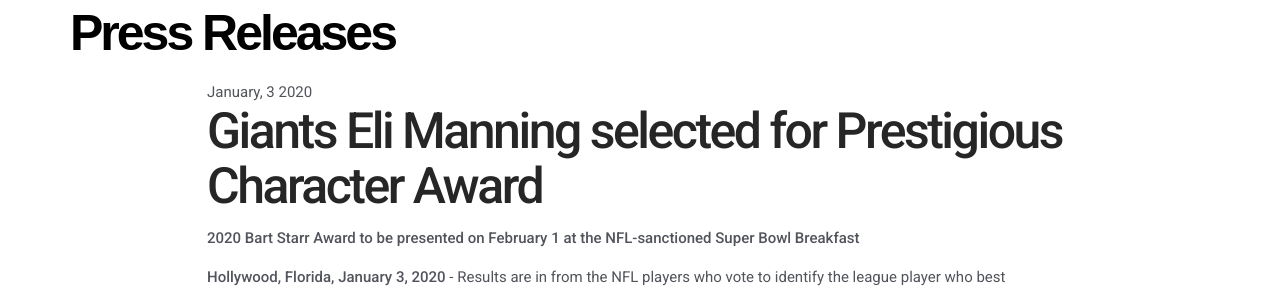
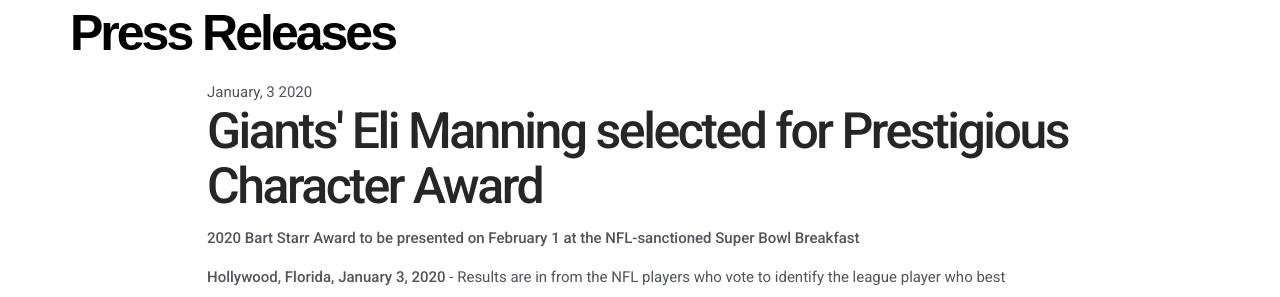
Before and after one commit to AIAUSA/Superbowl, a Jekyll site: the page built from _posts/2020-01-03-giants-eli-manning-selected-for-prestigious-character-award.md, in a window 1280 px wide. Shown: the part 318-615 px from the top of the page. Built offline with Jekyll 4.4.1, drawn with Linux system fonts in a browser that asks for light colours; some web fonts are replaced; comment, search, counter and statistics services are not loaded.

```diff
--- a/_posts/2020-01-03-giants-eli-manning-selected-for-prestigious-character-award.md
+++ b/_posts/2020-01-03-giants-eli-manning-selected-for-prestigious-character-award.md
@@ -1,5 +1,5 @@
 ---
-title: 'Giants Eli Manning selected for Prestigious Character Award  '
+title: 'Giants'' Eli Manning selected for Prestigious Character Award  '
 date: 2020-01-03 05:00:00 +0000
 
 ---
```
